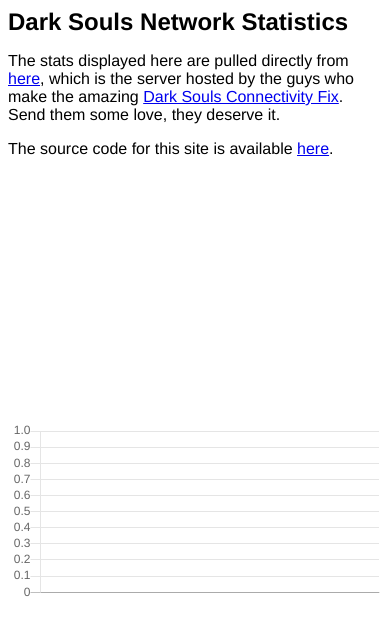
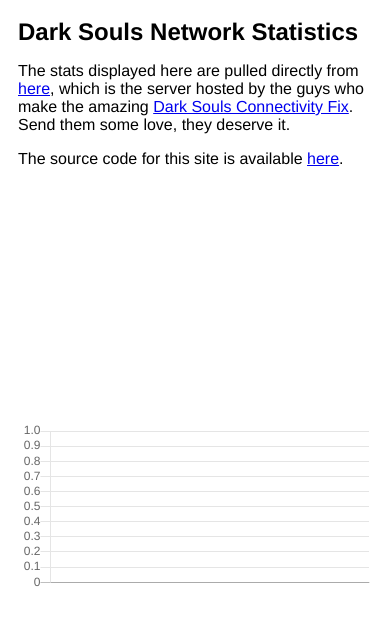
Before and after one commit to rpfmail/dscmstat.us, a plain HTML site: page index.html in a window 390 px wide. Drawn offline with nearby package versions, Linux system fonts and the light colour scheme; no server answers.

Commit message:
Add some padding on mobile devices

```diff
--- a/style.css
+++ b/style.css
@@ -14,6 +14,12 @@ h1 {
   width: 100%;
 }
 
+@media (max-width: 400px) {
+  body {
+    padding: 10px;
+  }
+}
+
 @media (min-width: 1000px) {
   section.row-40-60 > div:nth-child(1) {
     width: 39%;
```
